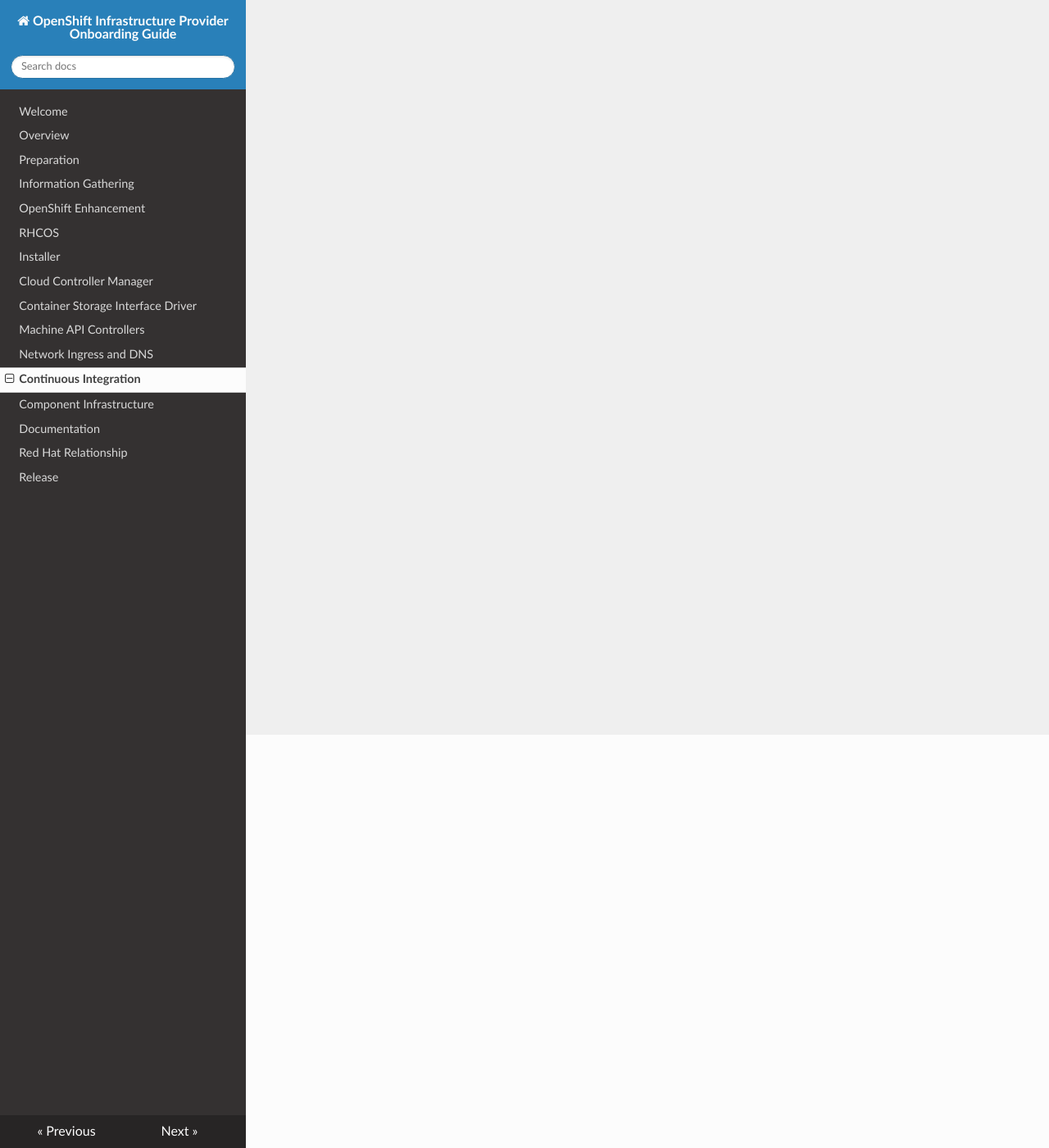
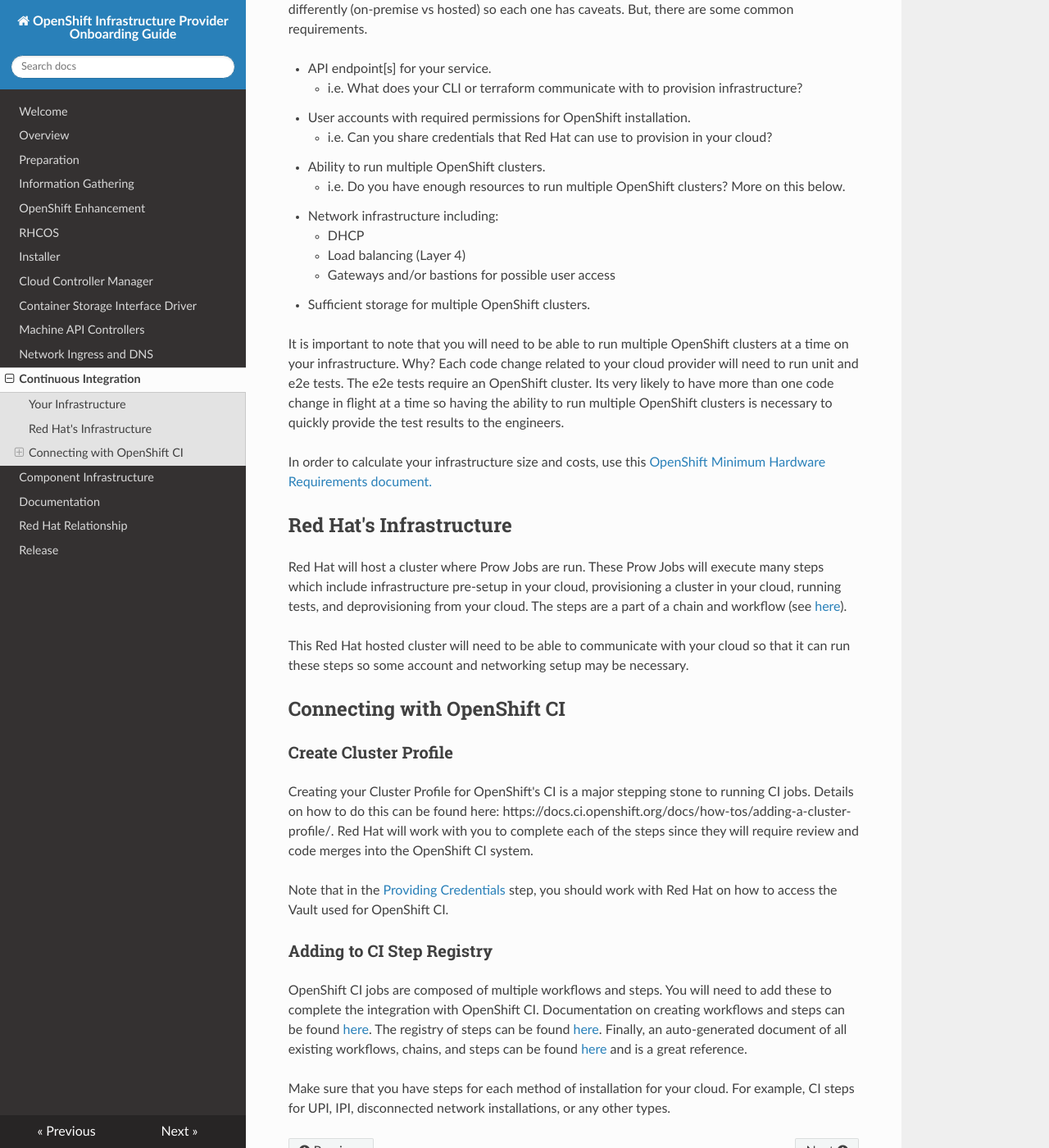
Before and after one commit to elmiko/ocp-infrastructure-provider-onboarding-guide, an MkDocs documentation site: the page built from docs/continuous-integration-and-testing/index.md, in a window 1280 px wide and 1400 px high, scrolled down 504 px. Shown: the whole window at 82% size. Built offline with MkDocs 1.6.1, drawn with Linux system fonts in a browser that asks for light colours; nearby versions of some CDN libraries; some of the changed text lies outside the part shown.

Commit message:
Update index.md

```diff
--- a/docs/continuous-integration-and-testing/index.md
+++ b/docs/continuous-integration-and-testing/index.md
@@ -1,3 +1,48 @@
 # Continuous Integration and Testing
 
-TODO
+Continuous Integration (CI) testing for OpenShift and its supported cloud providers is handled through Prow; the same system used for the Kubernetes project. The landing page for OpenShift's CI can be found [here](https://docs.ci.openshift.org), but we'll add some context for you as a newly supported OpenShift cloud provider.
+
+Some of the CI components will be hosted by you and some hosted by Red Hat. We'll start by looking at what you should have.
+
+## Your Infrastructure
+
+You, as the cloud provider, will supply infrastructure where test OpenShift clusters will be installed and end-to-end (e2e) tests will be executed.
+
+The requirements vary from cloud to cloud. For example, VMWare and AWS are hosted very differently (on-premise vs hosted) so each one has caveats. But, there are some common requirements.
+
+- API endpoint[s] for your service.
+    - i.e. What does your CLI or terraform communicate with to provision infrastructure?
+- User accounts with required permissions for OpenShift installation.
+    - i.e. Can you share credentials that Red Hat can use to provision in your cloud?
+- Ability to run multiple OpenShift clusters.
+    - i.e. Do you have enough resources to run multiple OpenShift clusters? More on this below.
+- Network infrastructure including:
+    - DHCP
+    - Load balancing (Layer 4)
+    - Gateways and/or bastions for possible user access
+- Sufficient storage for multiple OpenShift clusters.
+
+It is important to note that you will need to be able to run multiple OpenShift clusters at a time on your infrastructure. Why? Each code change related to your cloud provider will need to run unit and e2e tests. The e2e tests require an OpenShift cluster. Its very likely to have more than one code change in flight at a time so having the ability to run multiple OpenShift clusters is necessary to quickly provide the test results to the engineers.
+
+In order to calculate your infrastructure size and costs, use this [OpenShift Minimum Hardware Requirements document.](https://docs.openshift.com/container-platform/4.9/installing/installing_bare_metal/installing-bare-metal.html#minimum-resource-requirements_installing-bare-metal)
+
+
+## Red Hat's Infrastructure
+
+Red Hat will host a cluster where Prow Jobs are run. These Prow Jobs will execute many steps which include infrastructure pre-setup in your cloud, provisioning a cluster in your cloud, running tests, and deprovisioning from your cloud. The steps are a part of a chain and workflow (see [here](https://docs.ci.openshift.org/docs/architecture/step-registry/)).
+
+This Red Hat hosted cluster will need to be able to communicate with your cloud so that it can run these steps so some account and networking setup may be necessary.
+
+## Connecting with OpenShift CI
+
+### Create Cluster Profile
+
+Creating your Cluster Profile for OpenShift's CI is a major stepping stone to running CI jobs. Details on how to do this can be found here: https://docs.ci.openshift.org/docs/how-tos/adding-a-cluster-profile/. Red Hat will work with you to complete each of the steps since they will require review and code merges into the OpenShift CI system.
+
+Note that in the [Providing Credentials](https://docs.ci.openshift.org/docs/how-tos/adding-a-cluster-profile/#providing-credentials) step, you should work with Red Hat on how to access the Vault used for OpenShift CI.
+
+### Adding to CI Step Registry
+
+OpenShift CI jobs are composed of multiple workflows and steps. You will need to add these to complete the integration with OpenShift CI. Documentation on creating workflows and steps can be found [here](https://docs.ci.openshift.org/docs/architecture/step-registry/). The registry of steps can be found [here](https://github.com/openshift/release/tree/master/ci-operator/step-registry). Finally, an auto-generated document of all existing workflows, chains, and steps can be found [here](https://steps.ci.openshift.org/) and is a great reference.
+
+Make sure that you have steps for each method of installation for your cloud. For example, CI steps for UPI, IPI, disconnected network installations, or any other types.
```
